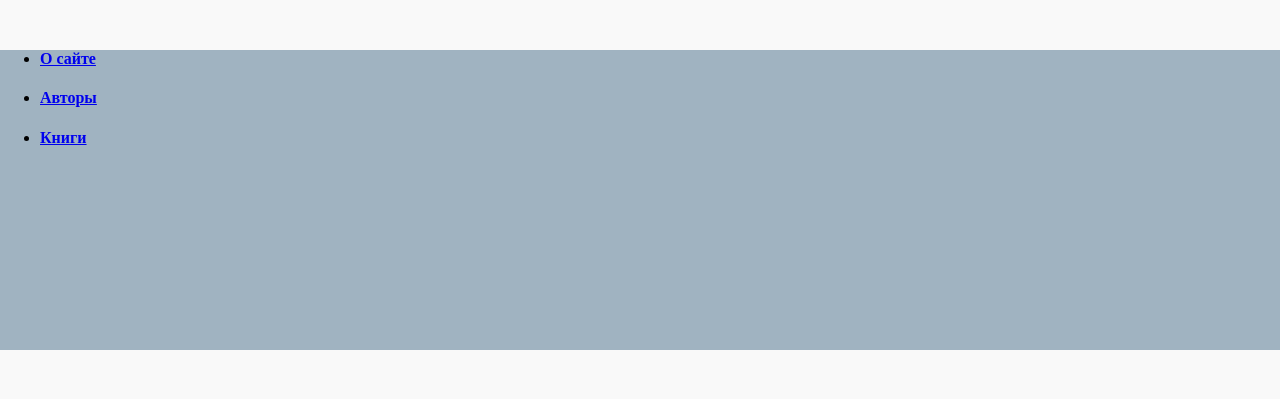
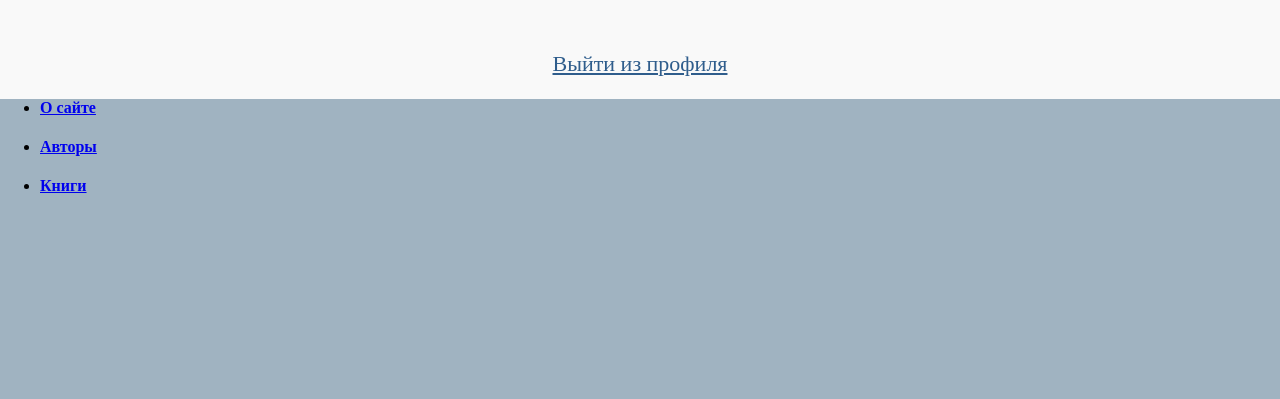
Before and after one commit to MustafinMP/LibrarySiteProject, a Django app: page /profile/3/ in a window 1280 px wide. Shown: the part 879-1278 px from the top of the page. Before the commit the page ends 1229 px from the top, so only its background shows below. Run offline with Django 3.2, Linux system fonts and the light colour scheme; a user stored in the database is signed in; data comes from the database, SQL or seed files in the repository; both versions use the stored data as it was after the commit.

Commit message:
Create logout function

```diff
--- a/LibrarySite/LibrarySite/settings.py
+++ b/LibrarySite/LibrarySite/settings.py
@@ -122,7 +122,8 @@ USE_TZ = True
 # https://docs.djangoproject.com/en/3.0/howto/static-files/
 
 STATIC_URL = '/static/'
-LOGIN_REDIRECT_URL = '/'
+LOGIN_REDIRECT_URL = '/profile/'
+LOGOUT_REDIRECT_URL = '/'
 STATIC_FILES_DIRS = [
     os.path.join(BASE_DIR, 'static')
 ]
--- a/LibrarySite/LibrarySite/urls.py
+++ b/LibrarySite/LibrarySite/urls.py
@@ -32,6 +32,7 @@ urlpatterns = [
     path('register/', views.register),
     path('profile/<int:user_id>/', views.profile),
     path('login/', auth_views.LoginView.as_view(template_name='login.html')),
+    path('logout/', auth_views.LogoutView.as_view(), {'next_page': settings.LOGOUT_REDIRECT_URL}, name='logout'),
     path('404testing/', views.page_not_found_view),
 ] + static(settings.MEDIA_URL, document_root=settings.MEDIA_ROOT)
 
--- a/LibrarySite/library/static/css/profile.css
+++ b/LibrarySite/library/static/css/profile.css
@@ -52,7 +52,21 @@ h2 {
   text-align: left;
 }
 
+.book-info .return-book {
+  font-size: 18px;
+  color: #d55e2d;
+}
+
 .no-books {
   padding-top: 30px;
   text-align: center;
 }
+
+.profile-exit a {
+  color: #2f5d8c;
+}
+
+.profile-exit {
+  text-align: center;
+  font-size: 22px;
+}
--- a/LibrarySite/library/views.py
+++ b/LibrarySite/library/views.py
@@ -5,7 +5,6 @@ from django.http import HttpResponsePermanentRedirect
 from django.conf import settings
 from .models import Book, Author, BookInstance
 import logging
-
 # подключение файла для логирования
 logging.basicConfig(filename='views_logging.log',
                     format="%(asctime)s | %(levelname)s - %(funcName)s: %(lineno)d - %(message)s",
@@ -68,8 +67,6 @@ def one_author(request, author_id):
 
 
 # ---------------------------------------------------------------------------------------------------------
-
-
 def register(request):
     if request.method == 'POST':
         register_form = RegisterForm(request.POST)
@@ -97,8 +94,6 @@ def login(request):
             username = request.POST.get('username')
             password = request.POST.get('password')
             user = User.objects.get(username=username)
-            if user.password == password:
-                pass
 
 
 def profile(request, user_id):
--- a/LibrarySite/templates/profile.html
+++ b/LibrarySite/templates/profile.html
@@ -27,9 +27,13 @@
         <p> Жанр: {{ book.genre }}</p>
         <p>Дата получения: {{ book_ins.take_date }}</p>
         <p>Дата возврата: {{ book_ins.return_date }}</p>
+        <p class="return-book">Вернуть книгу можно в библиотеке</p>
     </div>
     {% else %}
     <h2 class="no-books">На данный момент у вас нет книг</h2>
     {% endif %}
 </div>
+<p class="profile-exit">
+    <a href="/logout/">Выйти из профиля</a>
+</p>
 {% endblock content %}
```
Also changed, not shown: LibrarySite/db.sqlite3.
